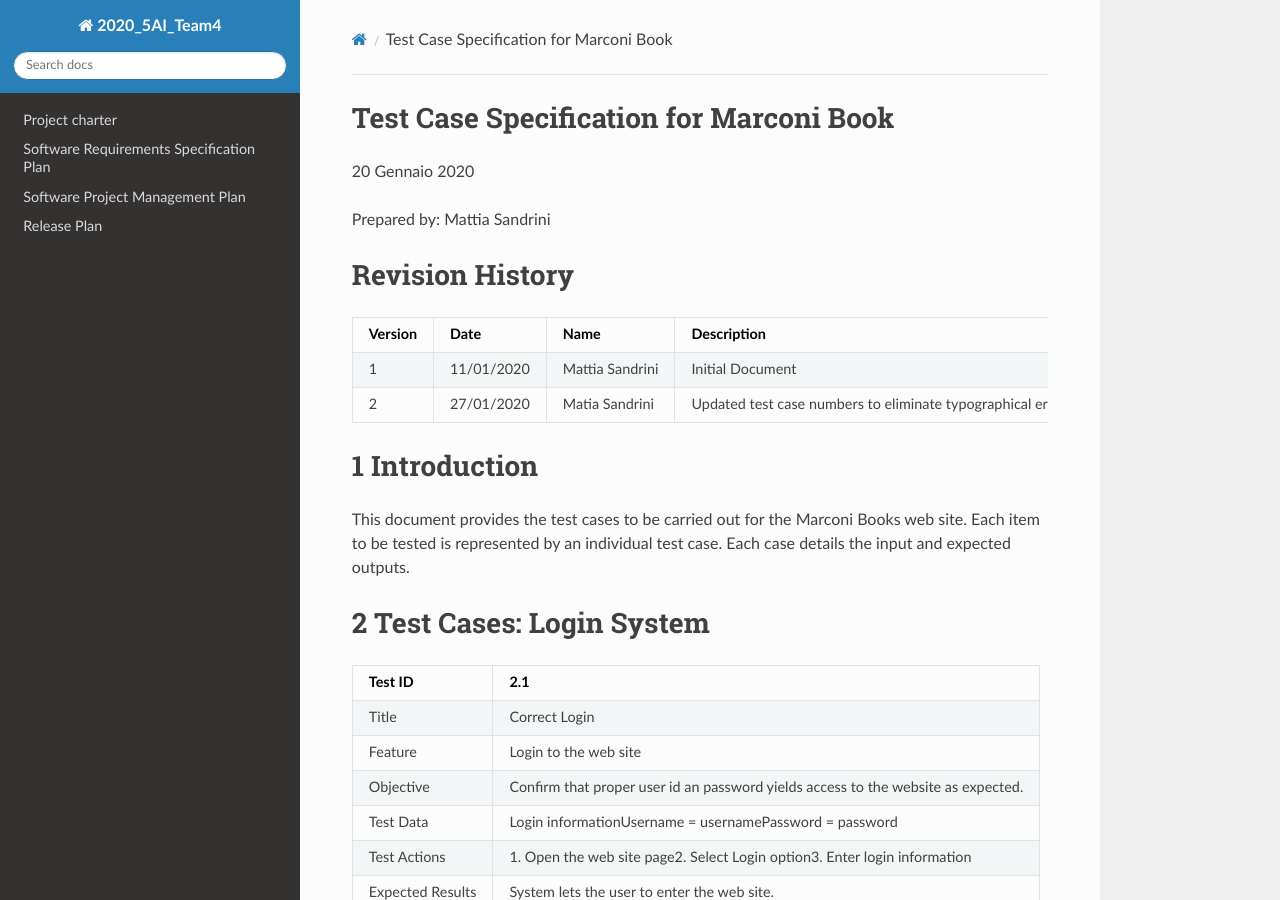
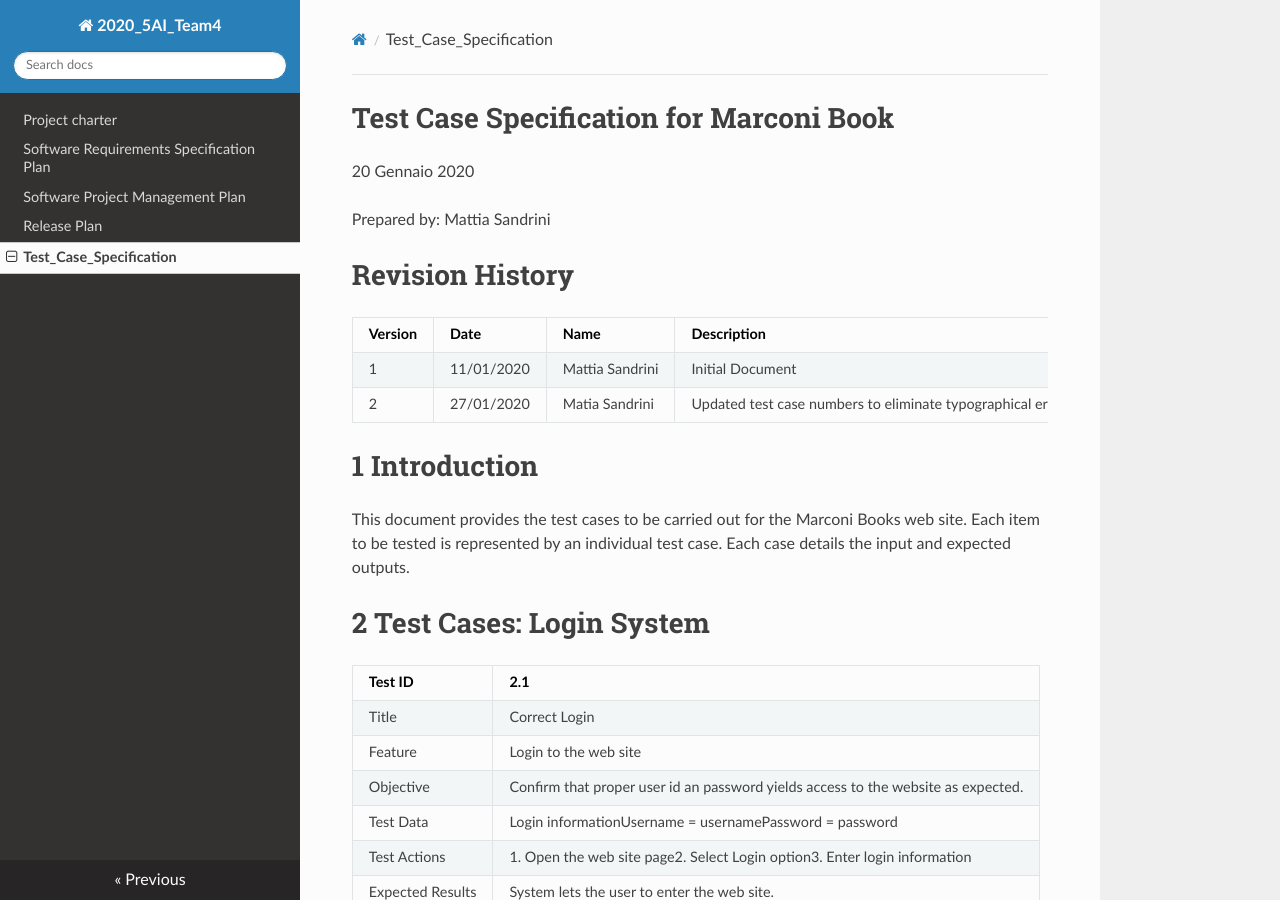
Before and after one commit to aleboniz/MarconiBooks5AiTeam4, an MkDocs documentation site: the page built from docs/Test_Case_Specification.md, in a window 1280 px wide and 900 px high. Built offline with MkDocs 1.6.1, drawn with Linux system fonts in a browser that asks for light colours; nearby versions of some CDN libraries.

Commit message:
update mydocs test case specification

```diff
--- a/mkdocs.yml
+++ b/mkdocs.yml
@@ -5,6 +5,7 @@ nav:
     - 'Software Requirements Specification Plan': 'Software_Requirements_Specification.md'
     - 'Software Project Management Plan': 'Software_Project_Management_Plan.md'
     - 'Release Plan': 'Release_Plan.md'
+    - 'Test_Case_Specification': 'Test_Case_Specification.md'
 
 
 theme:
```
